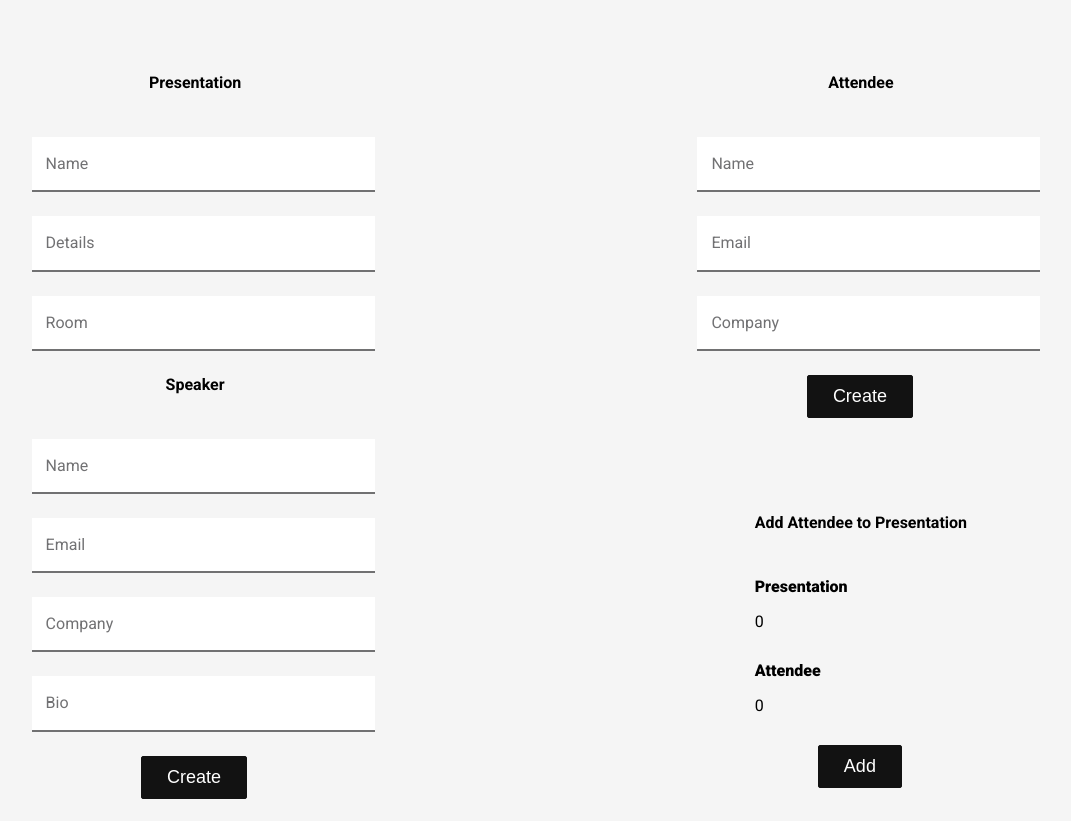
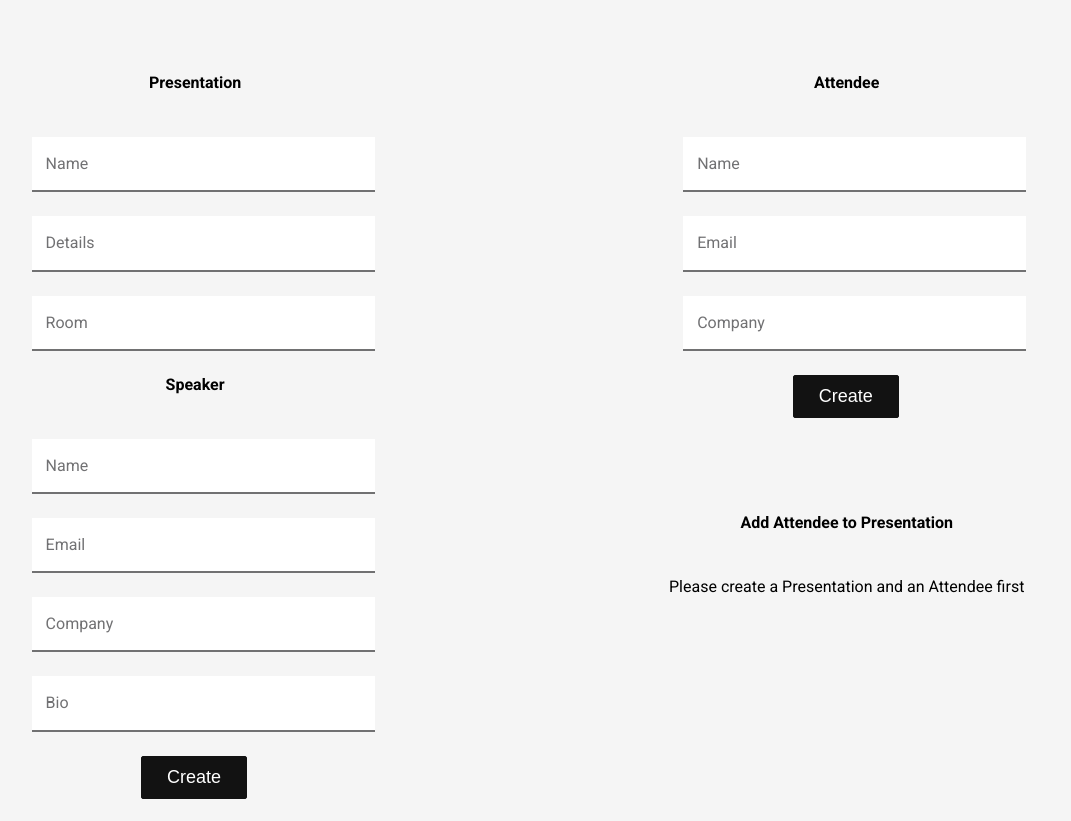
Before and after one commit to LucianoPierdona/Presentations, a React (Create React App) app in the folder web/: page / in a window 1280 px wide. Shown: the whole page, without its empty margins (112-1183 px from the left). Built offline with nearby package versions, Linux system fonts and the light colour scheme; no server answers.

Commit message:
small fixes to presentation

```diff
--- a/web/src/components/Presentation/Presentation.tsx
+++ b/web/src/components/Presentation/Presentation.tsx
@@ -28,7 +28,7 @@ function Presentation() {
             <h4 className="title">Speaker</h4>
             <Speaker setValues={setValues} />
 
-            <Button text="Create" />
+            <Button text="Create" type={"submit"} />
           </form>
         </div>
       </div>
--- a/web/src/components/PresentationAttendee/PresentationAttendee.tsx
+++ b/web/src/components/PresentationAttendee/PresentationAttendee.tsx
@@ -16,7 +16,9 @@ function PresentationAttendee() {
   } = usePresentationAttendee();
 
   useEffect(() => {
+    setInterval(() => {
       fetchPresentationsAndAttendees();
+    }, 15000);
   }, []);
 
   return (
@@ -24,6 +26,7 @@ function PresentationAttendee() {
       <div className="container">
         <div>
           <h4 className="title">Add Attendee to Presentation</h4>
+          {presentations.length > 0 && attendees.length > 0 ? (
             <form id={"form"} onSubmit={handleSubmit}>
               <div className="radio-container">
                 <p className="radio-container-title">Presentation</p>
@@ -45,6 +48,9 @@ function PresentationAttendee() {
               </div>
               <Button text="Add" type="submit" />
             </form>
+          ) : (
+            <p>Please create a Presentation and an Attendee first</p>
+          )}
         </div>
       </div>
     </>
```
Lines whose indentation alone changed are shown as unchanged.
